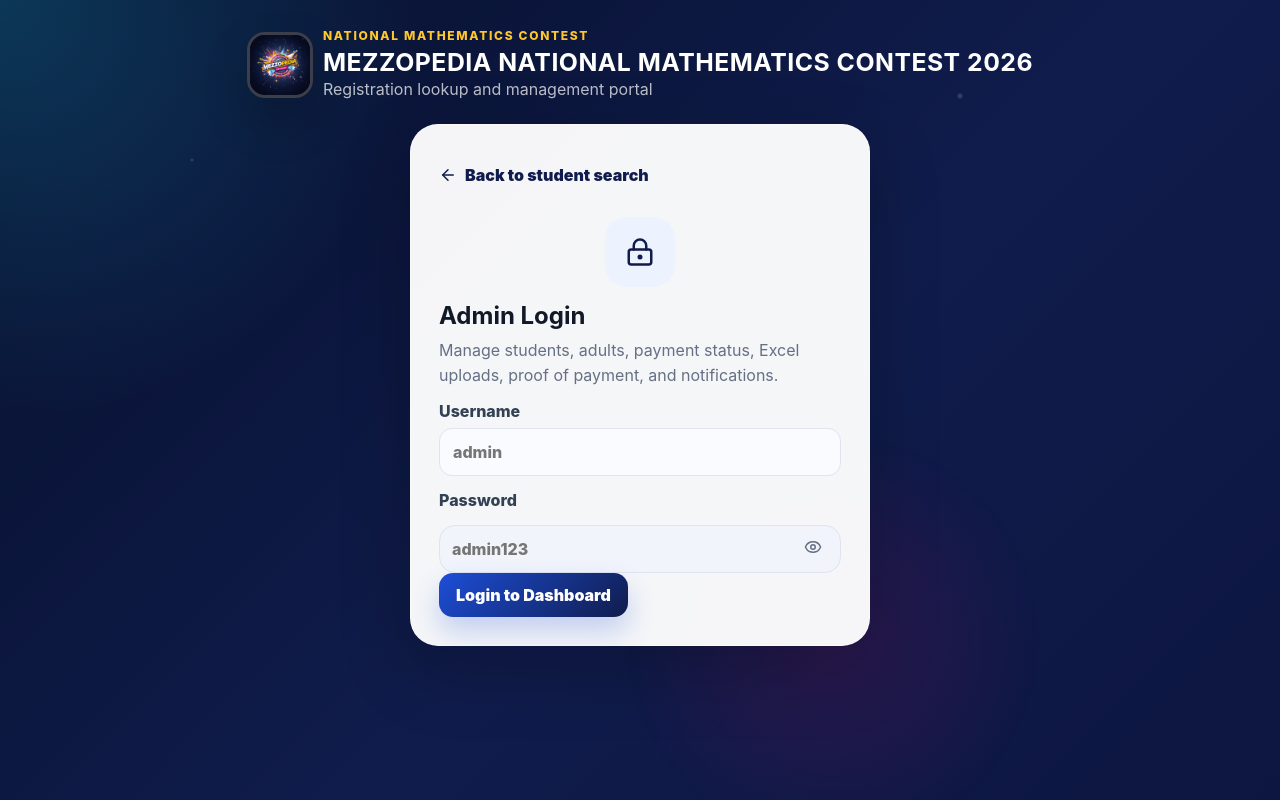
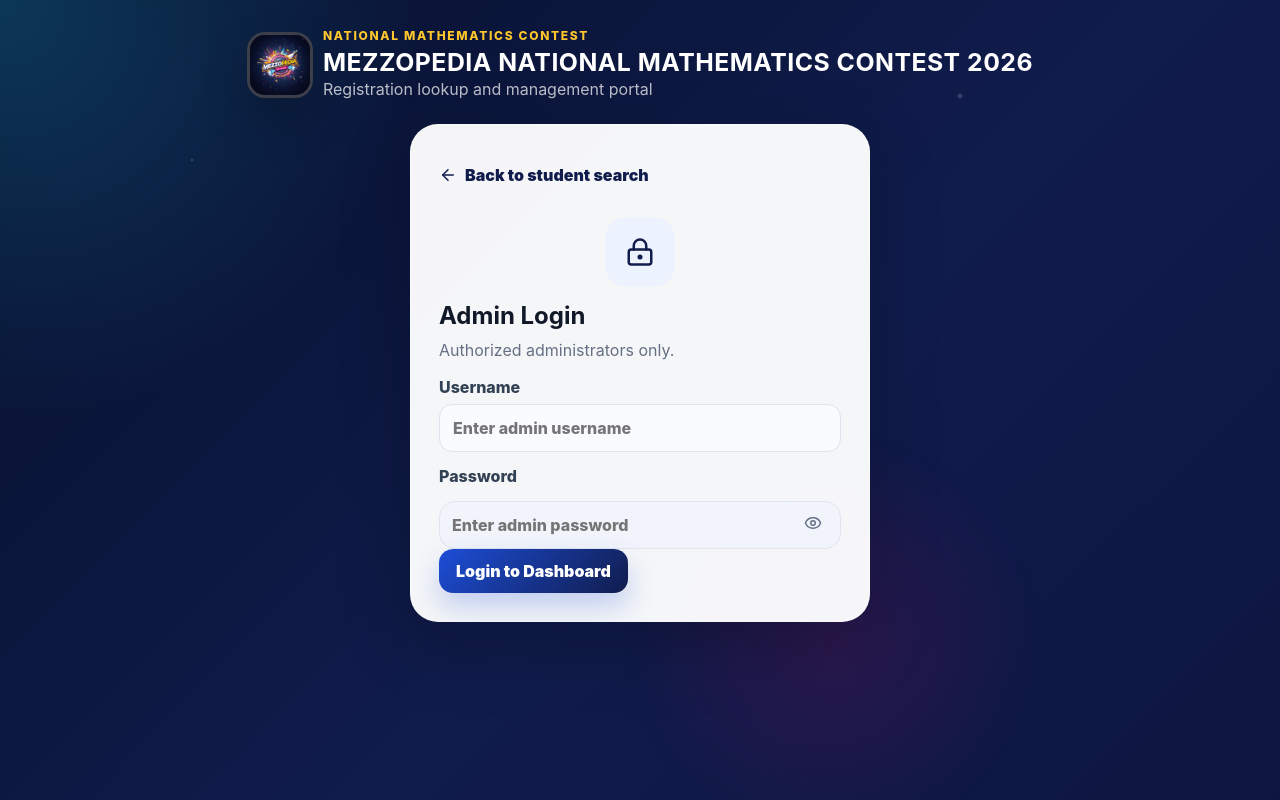
Before and after one commit to kkinging47-prog/Mezzopedia-Registration, a React (Vite) app: page / in a window 1280 px wide. Both pictures are taken after a click on the button "Admin". Built offline with nearby package versions, Linux system fonts and the light colour scheme; no server answers; the database is empty.

Commit message:
Hide admin credentials on login page

```diff
--- a/src/components/AdminLogin.tsx
+++ b/src/components/AdminLogin.tsx
@@ -16,8 +16,14 @@
 
   function submit(e: FormEvent) {
     e.preventDefault();
-    const validUser = import.meta.env.VITE_ADMIN_USERNAME || 'admin';
-    const validPassword = import.meta.env.VITE_ADMIN_PASSWORD || 'admin123';
+    const validUser = import.meta.env.VITE_ADMIN_USERNAME;
+    const validPassword = import.meta.env.VITE_ADMIN_PASSWORD;
+
+    if (!validUser || !validPassword) {
+      setError('Admin login is not configured. Please contact the system administrator.');
+      return;
+    }
+
     if (username.trim() === validUser && password === validPassword) {
       setError('');
       onSuccess();
@@ -35,11 +41,11 @@
         </button>
         <div className="login-icon"><LockKeyhole size={30} /></div>
         <h2>Admin Login</h2>
-        <p className="subtle">Manage students, adults, payment status, Excel uploads, proof of payment, and notifications.</p>
+        <p className="subtle">Authorized administrators only.</p>
 
         <label>
           Username
-          <input value={username} onChange={(e) => setUsername(e.target.value)} placeholder="admin" autoComplete="username" />
+          <input value={username} onChange={(e) => setUsername(e.target.value)} placeholder="Enter admin username" autoComplete="username" />
         </label>
         <label>
           Password
@@ -48,10 +54,10 @@
               type={showPassword ? 'text' : 'password'}
               value={password}
               onChange={(e) => setPassword(e.target.value)}
-              placeholder="admin123"
+              placeholder="Enter admin password"
               autoComplete="current-password"
             />
-            <button type="button" onClick={() => setShowPassword((value) => !value)}>
+            <button type="button" aria-label={showPassword ? 'Hide password' : 'Show password'} onClick={() => setShowPassword((value) => !value)}>
               {showPassword ? <EyeOff size={18} /> : <Eye size={18} />}
             </button>
           </div>
```
